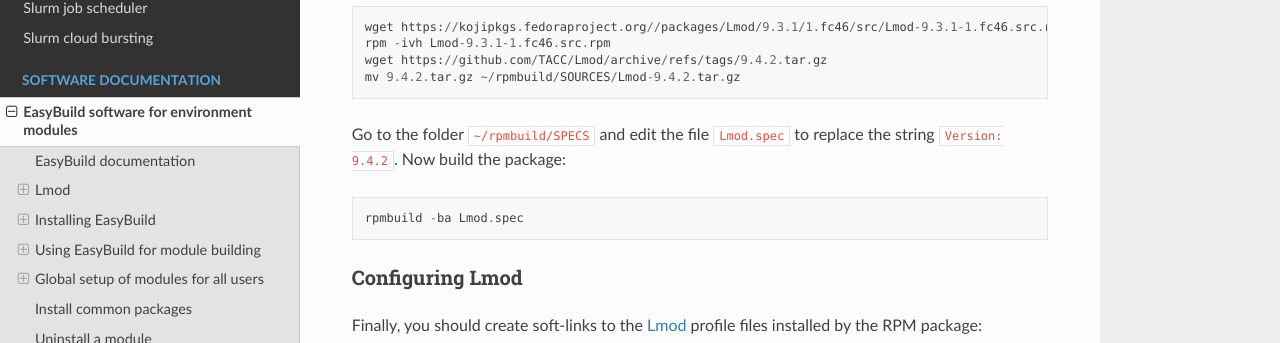
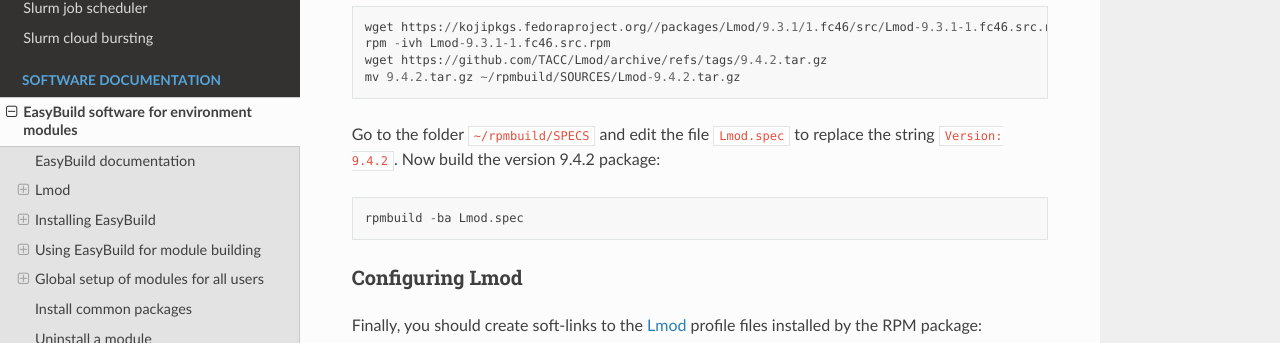
Before and after one commit to OleHolmNielsen/Niflheim_system, a Sphinx documentation site: the page built from docs/EasyBuild_modules.rst, in a window 1280 px wide and 900 px high, scrolled down 3185 px. Shown: the part 108-451 px from the top of the window. Built offline with Sphinx 7.4.7 and the Read the Docs theme 3.1.0, drawn with Linux system fonts in a browser that asks for light colours.

Commit message:
Minor edit

```diff
--- a/docs/EasyBuild_modules.rst
+++ b/docs/EasyBuild_modules.rst
@@ -120,7 +120,7 @@
   mv 9.4.2.tar.gz ~/rpmbuild/SOURCES/Lmod-9.4.2.tar.gz
 
 Go to the folder ``~/rpmbuild/SPECS`` and edit the file ``Lmod.spec`` to replace the string ``Version: 9.4.2``.
-Now build the package::
+Now build the version 9.4.2 package::
 
   rpmbuild -ba Lmod.spec
 
```
